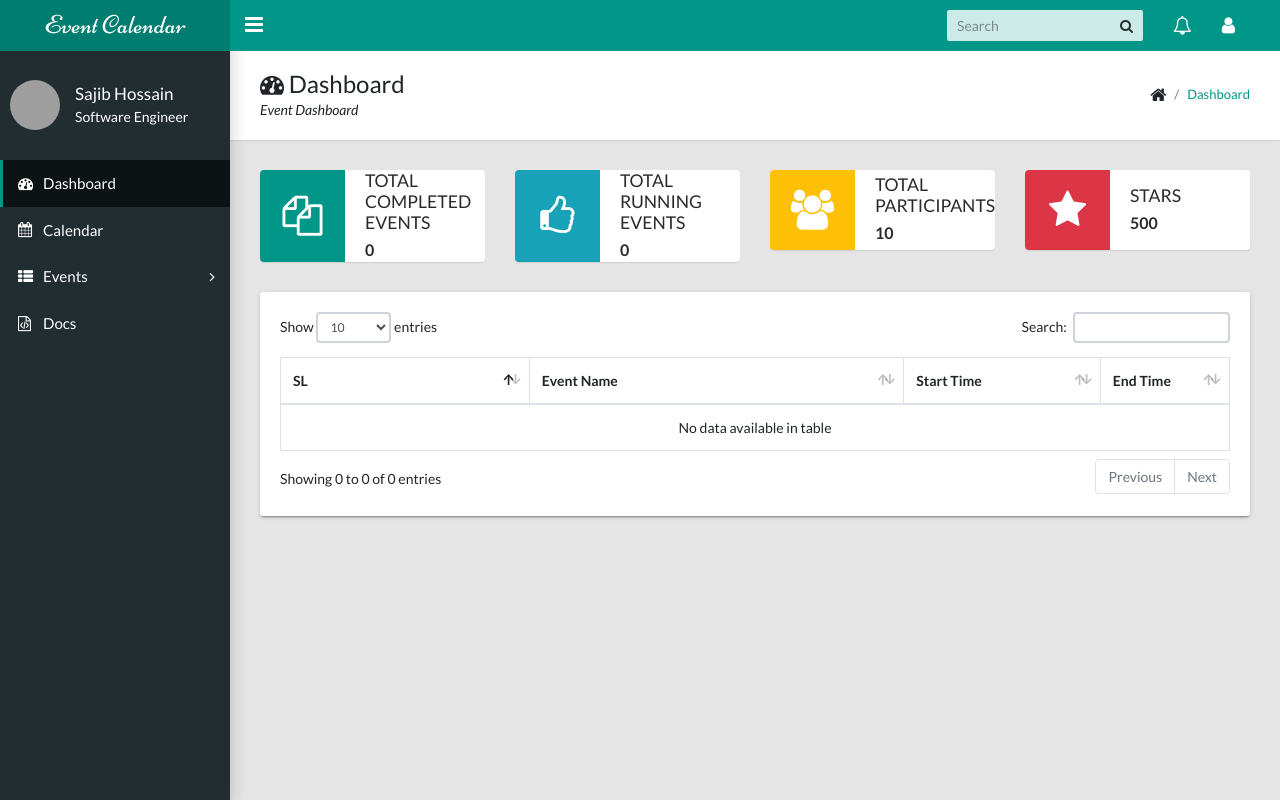
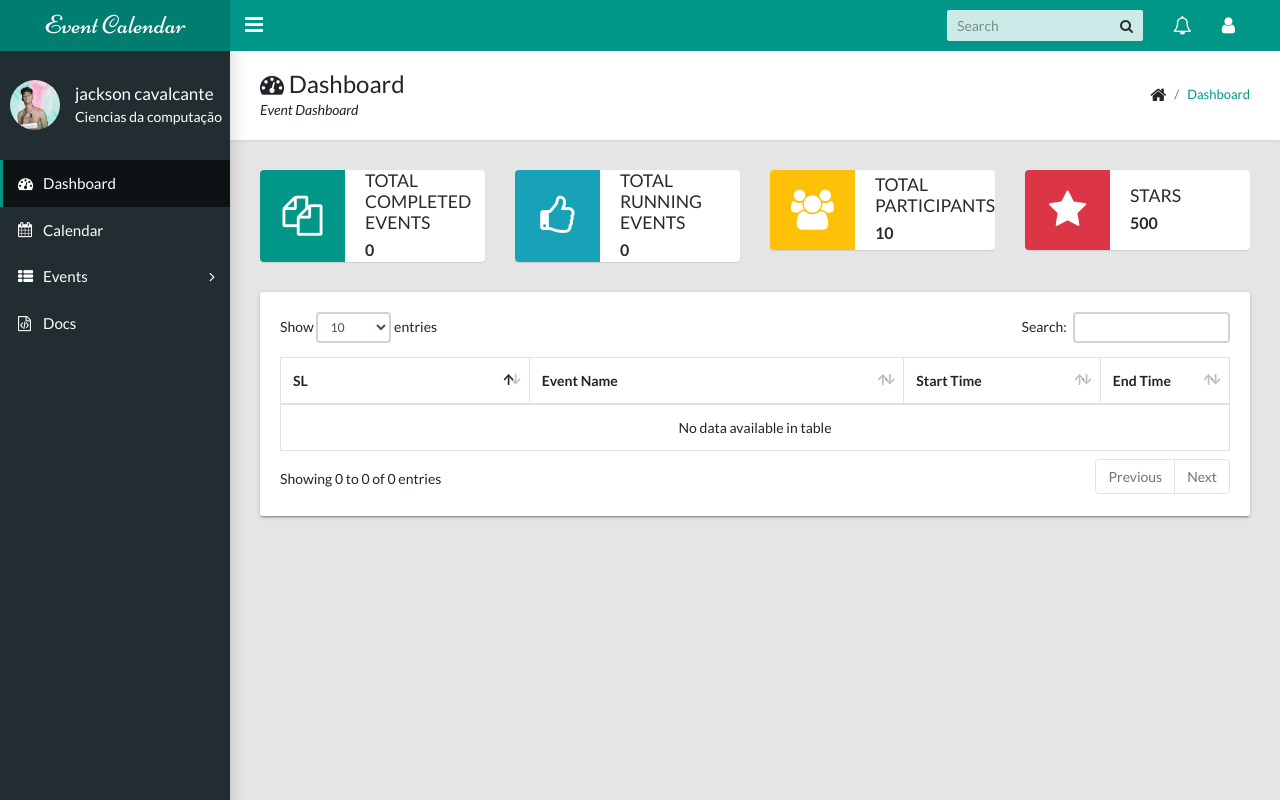
Before and after one commit to SIM-INTERNET/agendamento-sim, a Django app: page / in a window 1280 px wide. Run offline with Django 3.2, Linux system fonts and the light colour scheme; the visitor is signed in with stand-in values (Sample User, id 1); data that the repository does not hold is empty; some libraries are stand-ins or nearby versions; grey boxes are pictures that could not be loaded.

Commit message:
Personalizção do site     trabalhando na parte visual do site

```diff
--- a/templates/base/base.html
+++ b/templates/base/base.html
@@ -136,10 +136,10 @@
         <div class="app-sidebar__overlay" data-toggle="sidebar"></div>
         <aside class="app-sidebar">
             <div class="app-sidebar__user">
-                <img class="app-sidebar__user-avatar" src="https://sajib1066.github.io/images/me.jpg" alt="User Image" height="50px" width="50px"/>
+                <img class="app-sidebar__user-avatar" src="{% static 'images/perfil.jpg' %}" alt="User Image" height="50px" width="50px"/>
                 <div>
-                    <p class="app-sidebar__user-name">Sajib Hossain</p>
-                    <p class="app-sidebar__user-designation">Software Engineer</p>
+                    <p class="app-sidebar__user-name">jackson cavalcante</p>
+                    <p class="app-sidebar__user-designation">Ciencias da computação</p>
                 </div>
             </div>
             <ul class="app-menu">
```
Also changed, not shown: static/images/perfil.jpg (added).
